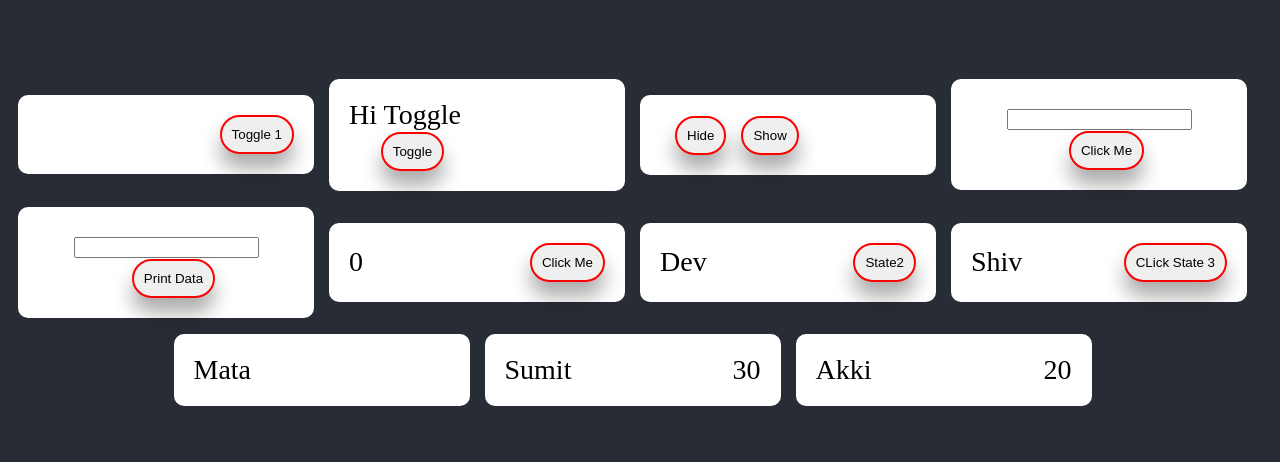
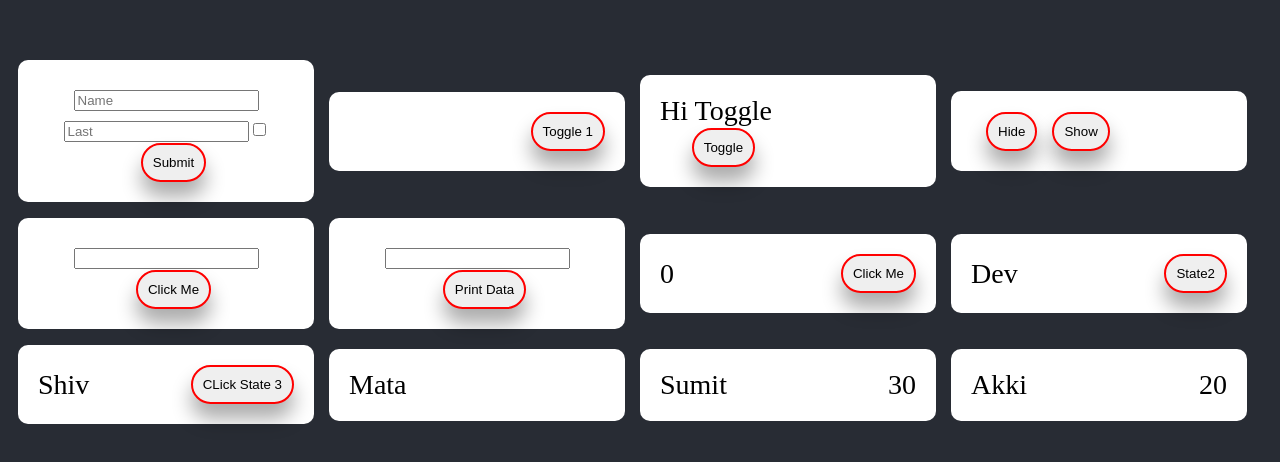
Before and after one commit to Mr-ankit-raj/basicReact, a React (Create React App) app: page / in a window 1280 px wide. Shown: the part 150-612 px from the top of the page. Built offline with nearby package versions, Linux system fonts and the light colour scheme.

Commit message:
Form handle

```diff
--- a/src/App.js
+++ b/src/App.js
@@ -11,12 +11,14 @@ import {
   HideAndShow,
   Toggle,
   Toggle1,
+  FormHandle,
 } from "./Components";
 
 function App() {
   return (
     <div className="App">
       <header className="App-header">
+        <FormHandle />
         <Toggle1 />
         <Toggle />
         <HideAndShow />
--- /dev/null
+++ b/src/Components/FormHandle/FormHandle.jsx
@@ -0,0 +1,31 @@
+import { useState } from "react";
+
+const FormHandle = () => {
+  const [fname, setfname] = useState("");
+  const [lname, setlname] = useState("");
+  const [check, setchcek] = useState(false);
+  function getFormData(e) {
+    e.preventDefault();
+    console.warn(fname, lname, check);
+  }
+  return (
+    <div className="mainCard">
+      <form onSubmit={getFormData}>
+        <input
+          type="text"
+          placeholder="Name"
+          onChange={(e) => setfname(e.target.value)}
+        />
+        <input
+          type="text"
+          placeholder="Last"
+          onChange={(e) => setlname(e.target.value)}
+        />
+        <input type="checkbox" onChange={(e) => setchcek(e.target.checked)} />
+        <button type="submit">Submit</button>
+      </form>
+    </div>
+  );
+};
+
+export default FormHandle;
--- a/src/Components/index.jsx
+++ b/src/Components/index.jsx
@@ -9,6 +9,7 @@ import InputOnChange from "./InputGet/InputOnChange";
 import HideAndShow from "./InputGet/HideAndShow";
 import Toggle from "./InputGet/Toggle";
 import Toggle1 from "./InputGet/Toggle1";
+import FormHandle from "./FormHandle/FormHandle";
 
 export {
   State1,
@@ -22,4 +23,5 @@ export {
   HideAndShow,
   Toggle,
   Toggle1,
+  FormHandle,
 };
```
